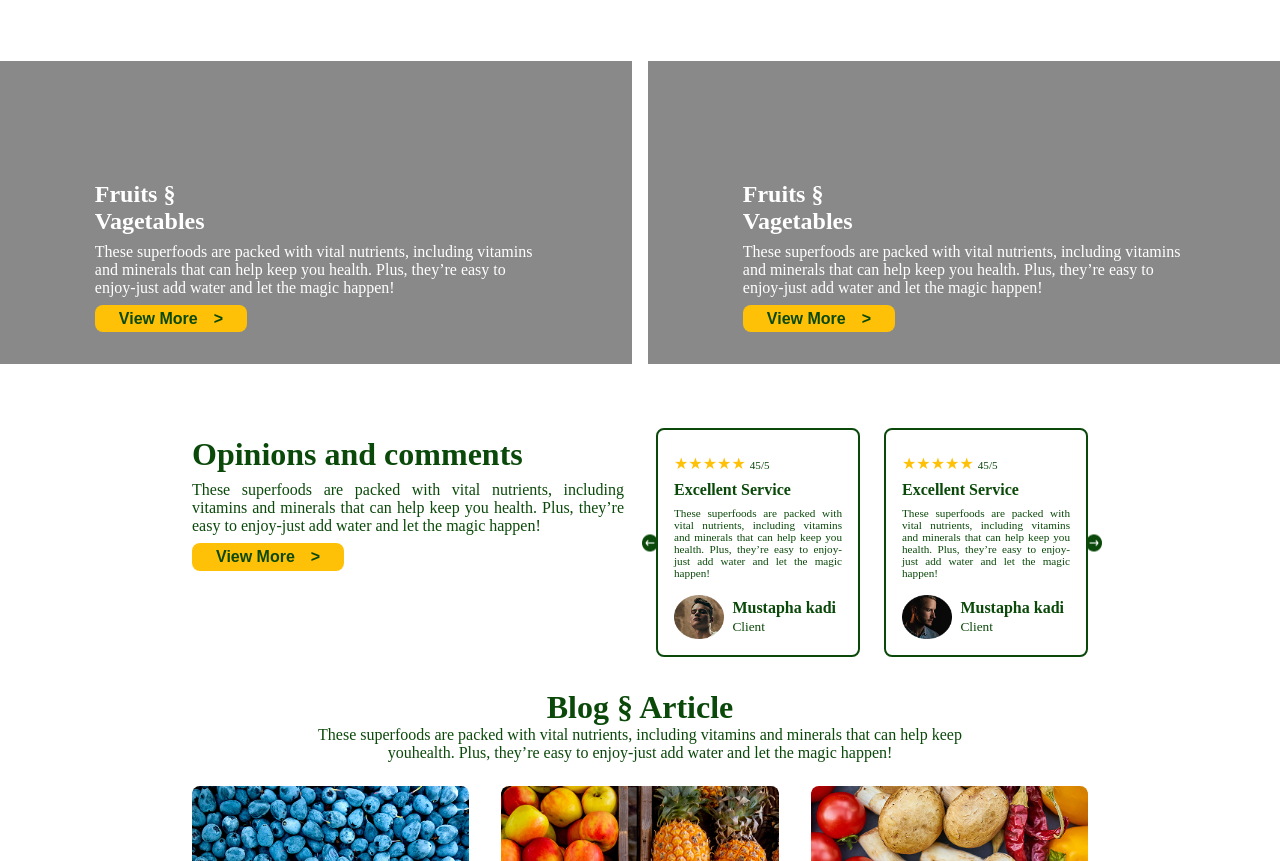
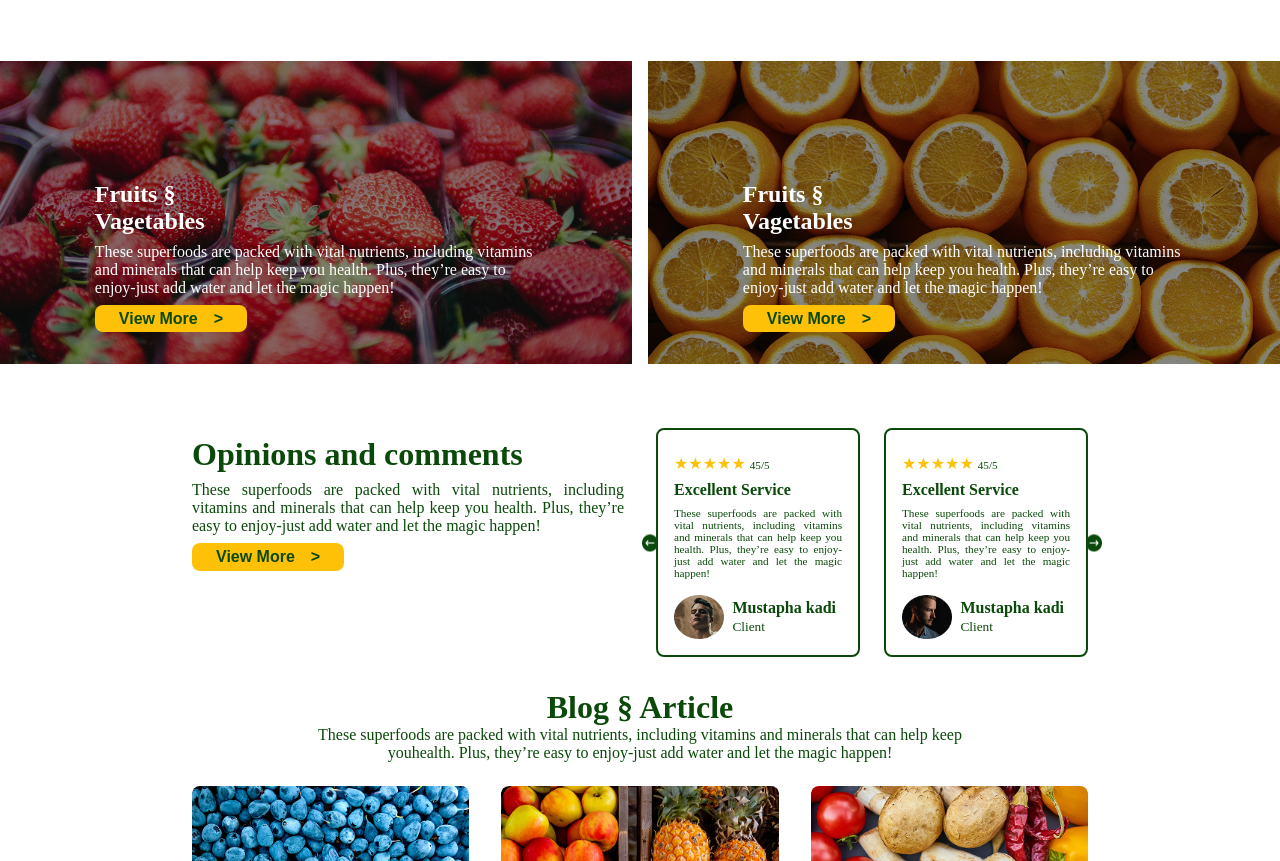
Before and after one commit to MiladKrgr/Vegetables-and-fruit-Website, a plain HTML site: page index.html in a window 1280 px wide. Shown: the part 3273-4134 px from the top of the page. Drawn offline with Linux system fonts and the light colour scheme.

Commit message:
Fixing Errors

```diff
--- a/assets/Css/style.css
+++ b/assets/Css/style.css
@@ -329,11 +329,11 @@ body {
 }
 
 .bannerBoxRight {
-  background: url("../assets/img/clem.png") center / cover, no-repeat, rgba(0, 0, 0, 0.464);
+  background: url("../img/clem.png") center / cover, no-repeat, rgba(0, 0, 0, 0.464);
 }
 
 .bannerBoxLeft {
-  background: url("../assets/img/clem-2.png") center / cover, no-repeat, rgba(0, 0, 0, 0.464);
+  background: url("../img/clem1.png") center / cover, no-repeat, rgba(0, 0, 0, 0.464);
 }
 
 .arrowIcon {
```
